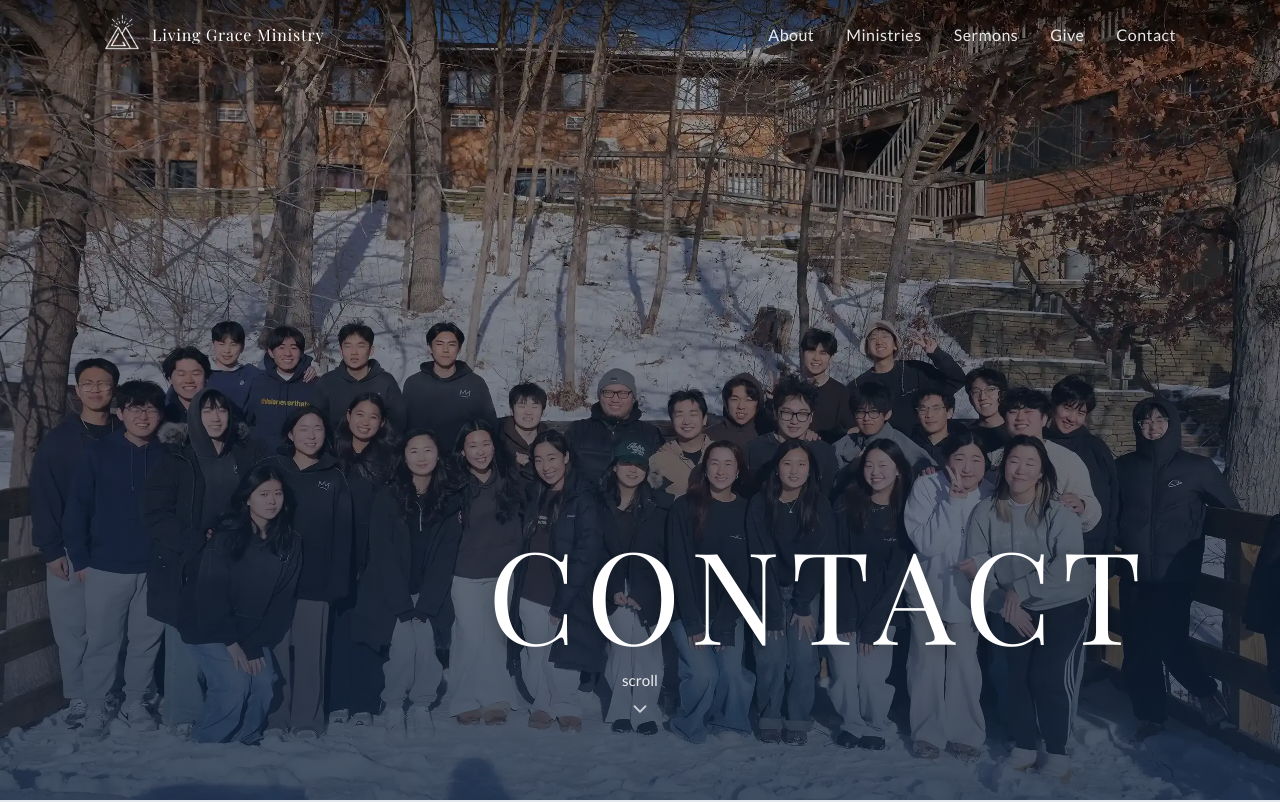
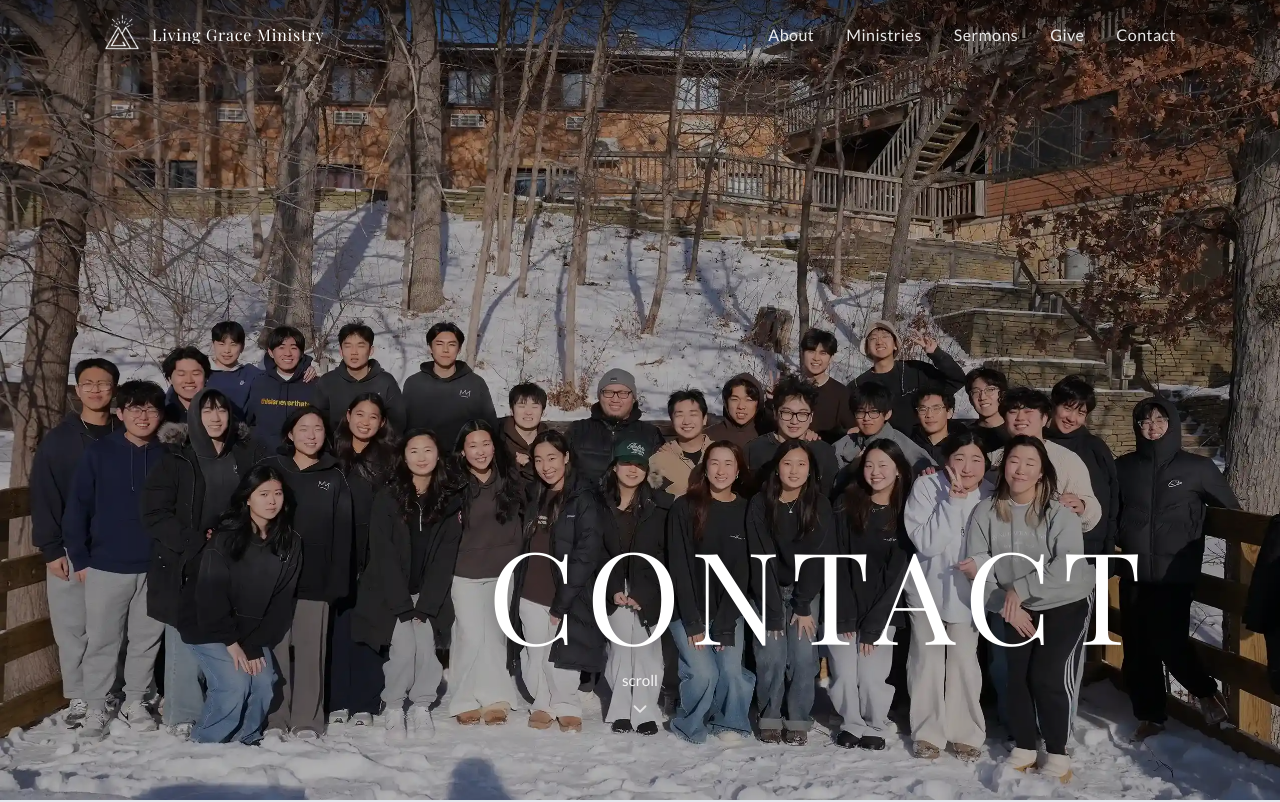
Before and after one commit to lgm-aa/LGM_Website_v3, a React (Vite) app: page /contact in a window 1280 px wide. Shown: the top 802 px of the page. Built offline with nearby package versions, Linux system fonts and the light colour scheme; no server answers.

Commit message:
remove gradient on hero

```diff
--- a/src/components/ministries/Hero/Hero.jsx
+++ b/src/components/ministries/Hero/Hero.jsx
@@ -13,7 +13,6 @@ export default function Hero({
                 style={{ backgroundImage: `url(${image})` }}
         >
             <div className="ministry-card-hero__overlay" />
-            <div className="hero-overlay" />
 
             <div className="ministry-card-hero__content">
                 <h1 className="ministry-card-hero__title">{title}</h1>
```
